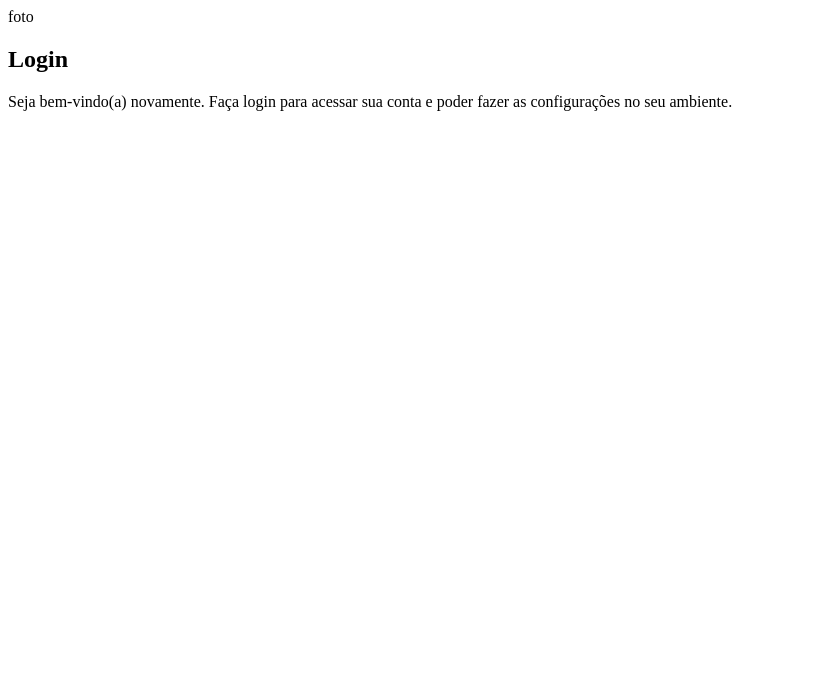
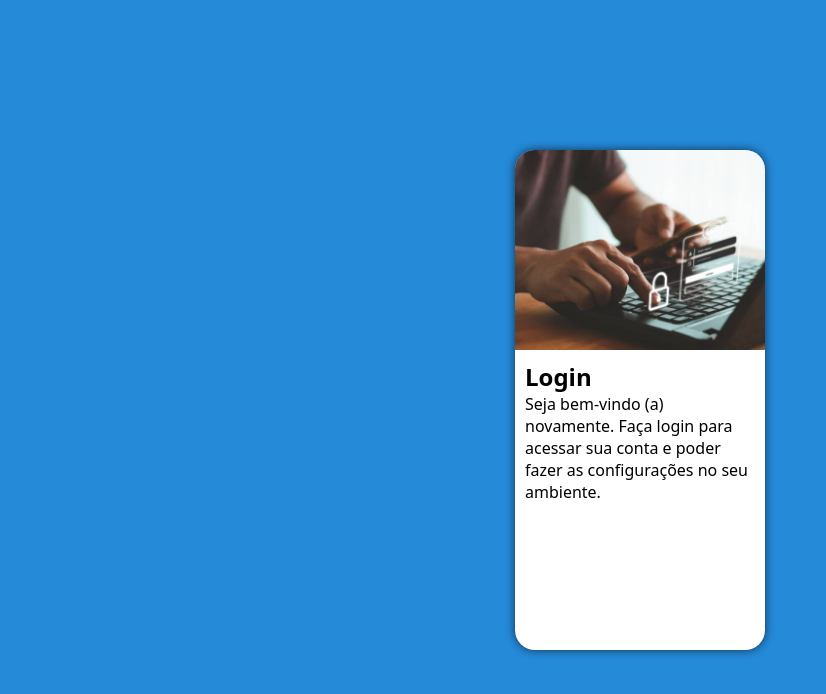
Before and after one commit to QueremNunes/projeto-login, a plain HTML site: page index.html in a window 1280 px wide. Shown: the whole page, without its empty margins (0-826 px from the left). Drawn offline with Linux system fonts and the light colour scheme.

Commit message:
começo da tela de login

```diff
--- a/estilos/style.css
+++ b/estilos/style.css
@@ -1 +1,48 @@
 @charset "UTF-8";
+
+* {
+  font-family: system-ui, -apple-system, BlinkMacSystemFont, "Segoe UI", Roboto,
+    Oxygen, Ubuntu, Cantarell, "Open Sans", "Helvetica Neue", sans-serif;
+  padding: 0px;
+  margin: 0px;
+  box-sizing: border-box;
+}
+
+body,
+html {
+  background-color: rgb(37, 138, 216);
+  height: 100vh;
+  width: 100vw;
+}
+
+main {
+  position: relative;
+  height: 100vh;
+  width: 100vw;
+}
+
+section#login {
+  position: absolute;
+  top: 50%;
+  left: 50%;
+  transform: translate(-50%, -50%);
+  overflow: hidden; /*tudo que estiver fora da borda fica escondido*/
+
+  background-color: white;
+  width: 250px;
+  height: 500px;
+  border-radius: 20px;
+  box-shadow: 0px 0px 10px rgba(0, 0, 0, 0.649);
+}
+
+section#login > div#imagem {
+  display: block;
+  background: rgb(37, 138, 216) url(../imagens/foto-login.png) no-repeat;
+  background-size: cover; /*preenche a imagem inteira*/
+  height: 200px;
+}
+
+section#login > div#formulario {
+  display: block;
+  padding: 10px;
+}
--- a/index.html
+++ b/index.html
@@ -9,11 +9,13 @@
   <body>
     <main>
       <section id="login">
-        <div id="imagem">foto</div>
+        <div id="imagem">
+          <!--Aqui vai a imagem nas CSS-->
+        </div>
         <div id="formulario">
           <h1>Login</h1>
           <p>
-            Seja bem-vindo(a) novamente. Faça login para acessar sua conta e
+            Seja bem-vindo (a) novamente. Faça login para acessar sua conta e
             poder fazer as configurações no seu ambiente.
           </p>
           <form action="login.php" method="post"></form>
```
